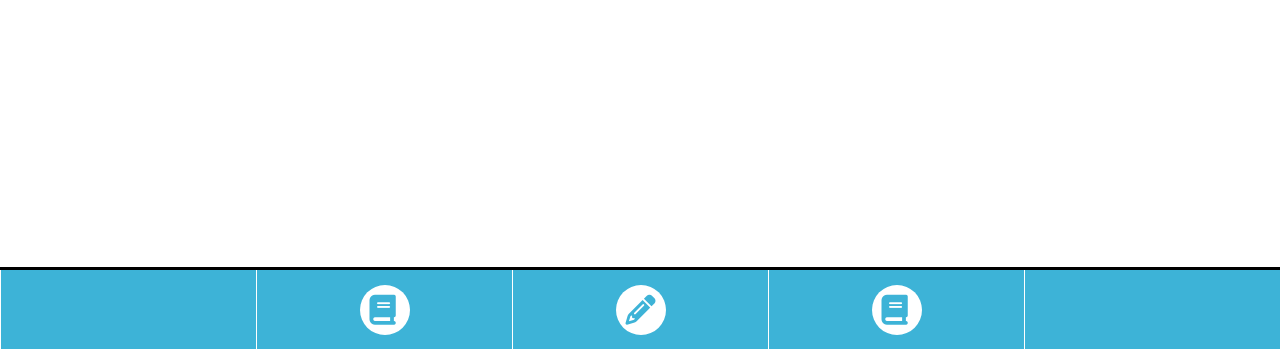
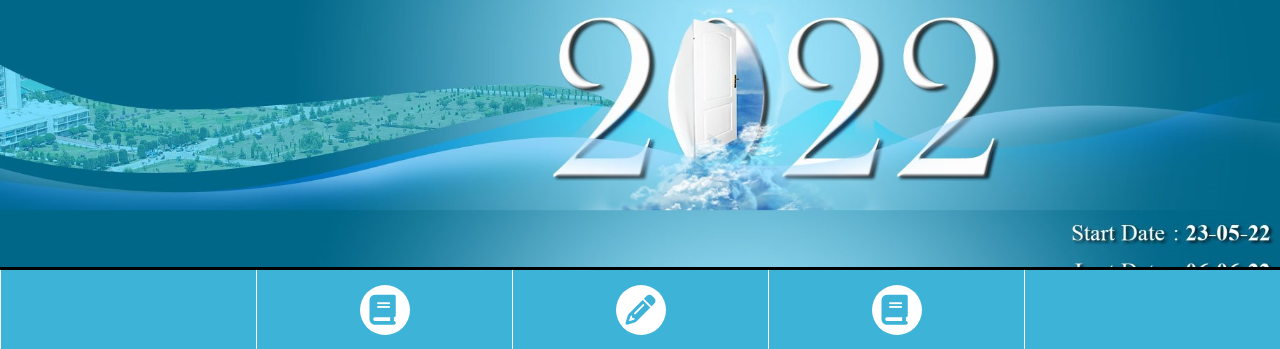
Before and after one commit to nitingupta01/uni, a plain HTML site: page index.html in a window 1280 px wide. Shown: the part 333-682 px from the top of the page. Drawn offline with Linux system fonts and the light colour scheme; the site is published under a folder, as on GitHub Pages, so addresses that start at the root find nothing.

Commit message:
Update index.html

```diff
--- a/index.html
+++ b/index.html
@@ -29,7 +29,7 @@
             </ul>
     </nav>
     <section>
-        <div style="background-image:url(/images/banner.jpg); background-size:100%; height: 400px;">
+        <div style="background-image:url(images/banner.jpg); background-size:100%; height: 400px;">
             <div style="font-size: 40px; padding-top: 30px; padding-left: 680px; color: white;" >
                 Welcome To Nitin University
             </div>
```
